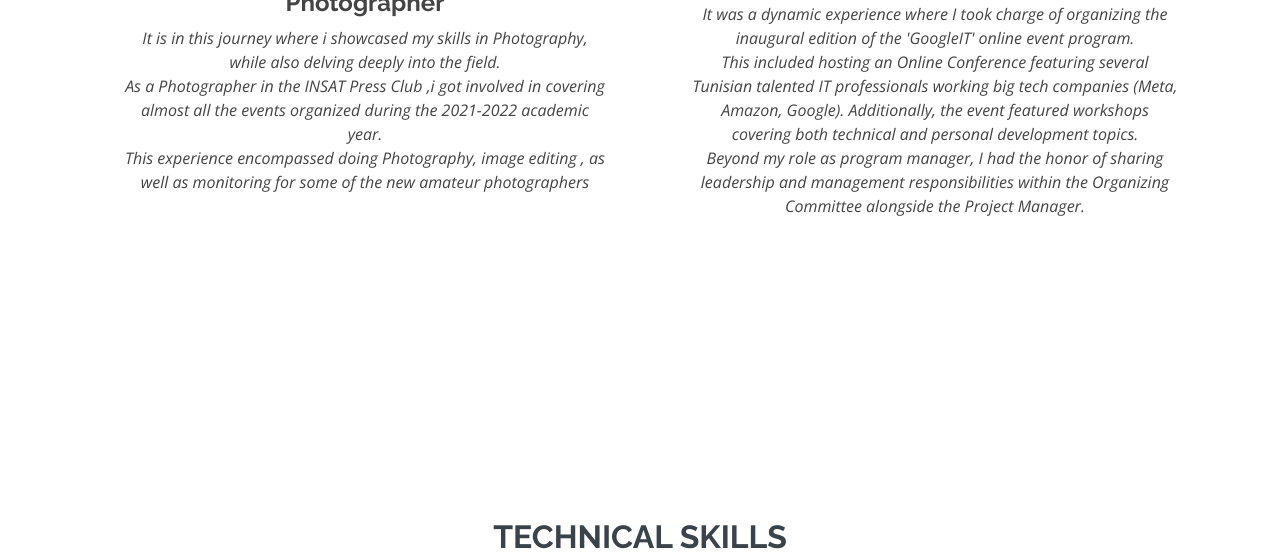
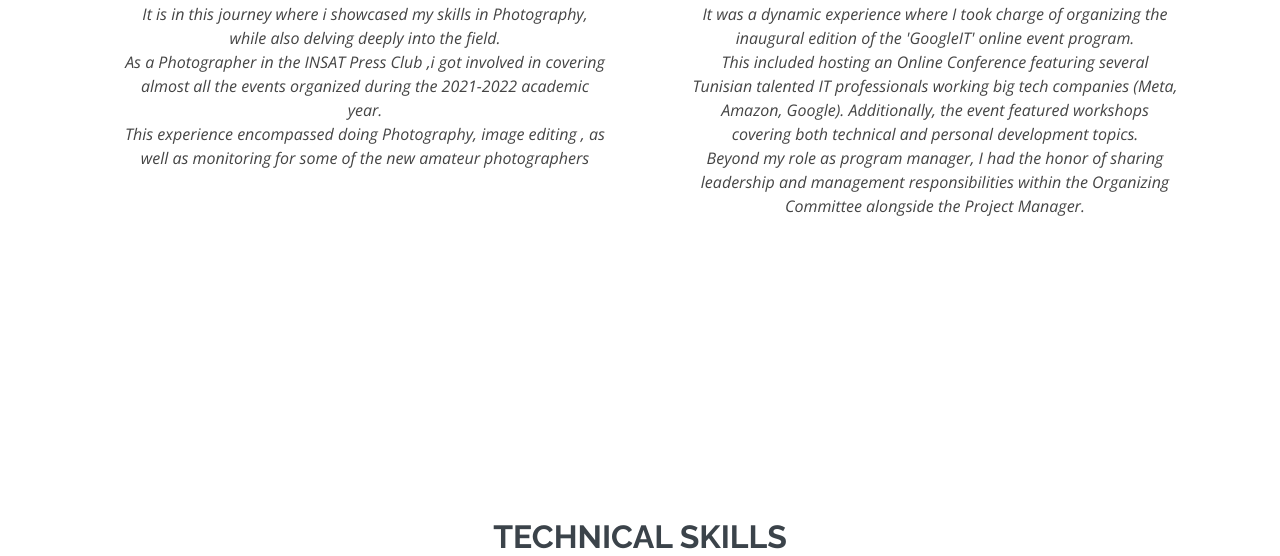
Before and after one commit to AchourOussama/aws-s3-static-website, a plain HTML site: page frontend/personal-website/index.html in a window 1280 px wide. Shown: the part 3698-4254 px from the top of the page. Drawn offline with nearby package versions, Linux system fonts and the light colour scheme; no server answers; some icons are missing.

Commit message:
Fix : Experience section layout : Thanks to Ayoub

```diff
--- a/frontend/personal-website/index.html
+++ b/frontend/personal-website/index.html
@@ -236,7 +236,7 @@
           <p>More experience .. ! <i class="bi bi-fire"></i></p>
         </div>
 
-        <div class="row">
+        <div class="row align-items-start">
 
           <div class="col-lg-6" >
             <div class="experience-item">
```
